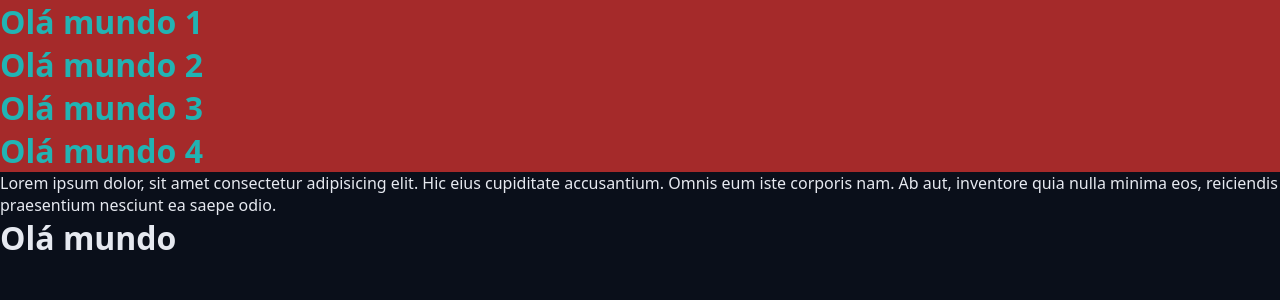
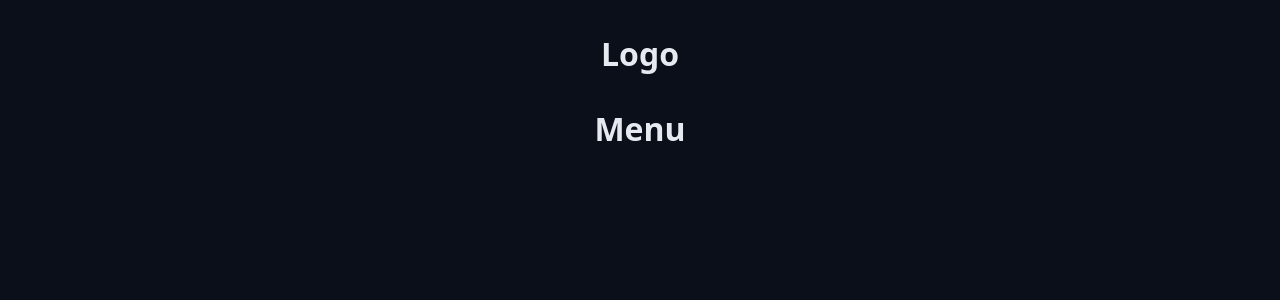
Before and after one commit to GuilhermeAdSilva/chronos-pomodoro, a React (Vite) app: page / in a window 1280 px wide. Shown: the top 300 px of the page. Built offline with nearby package versions, Linux system fonts and the light colour scheme.

Commit message:
feat: container

```diff
--- a/package.json
+++ b/package.json
@@ -10,6 +10,7 @@
     "preview": "vite preview"
   },
   "dependencies": {
+    "lucide-react": "^1.34.0",
     "react": "^19.2.8",
     "react-dom": "^19.2.8"
   },
--- a/src/App.tsx
+++ b/src/App.tsx
@@ -1,6 +1,6 @@
 import './styles/theme.css';
 import './styles/global.css';
-
+import { Container } from './components/Container';
 import { Heading } from './components/Heading';
 
 export function App() {
@@ -8,17 +8,12 @@
 
   return (
     <>
-      {' '}
-      {/* react fragment */}
-      <Heading attr={123}>Olá mundo 1</Heading>
-      <Heading>Olá mundo 2</Heading>
-      <Heading>Olá mundo 3</Heading>
-      <Heading>Olá mundo 4</Heading>
-      <p>
-        Lorem ipsum dolor, sit amet consectetur adipisicing elit. Hic eius
-        cupiditate accusantium. Omnis eum iste corporis nam. Ab aut, inventore
-        quia nulla minima eos, reiciendis praesentium nesciunt ea saepe odio.
-      </p>
+      <Container>
+        <Heading>Logo</Heading>
+      </Container>
+      <Container>
+        <Heading>Menu</Heading>
+      </Container>
     </>
   );
 }
--- /dev/null
+++ b/src/components/Container.module.css
@@ -0,0 +1,12 @@
+.container-fluid {
+  max-width: auto;
+}
+
+.container {
+  max-width: 98rem;
+  margin: 0 auto;
+}
+
+.content {
+  margin: 3.2rem;
+}
--- /dev/null
+++ b/src/components/Container.tsx
@@ -0,0 +1,13 @@
+import styles from './Container.module.css'
+
+type ContainerProps = {
+  children: React.ReactNode;
+};
+
+export function Container({ children }: ContainerProps) {
+  return (
+    <div className={styles.container}>
+      <div className={styles.content}>{children}</div>
+    </div>
+  );
+}
--- a/src/components/Heading.module.css
+++ b/src/components/Heading.module.css
@@ -1,7 +1,6 @@
 .heading {
-    background: brown;
+    display: flex;
+    align-items: center;
+    justify-content: center;
+    gap: 2.4rem;
 }
-
-.cor {
-    color: rgb(34, 179, 179);
-}
--- a/src/components/Heading.tsx
+++ b/src/components/Heading.tsx
@@ -1,7 +1,10 @@
+import type React from 'react';
 import styles from './Heading.module.css';
 
-export function Heading(props) {
-  return (
-    <h1 className={`${styles.heading} ${styles.cor}`}>{props.children}</h1>
-  );
+type HeadingProps = {
+  children: React.ReactNode;
+};
+
+export function Heading({ children }: HeadingProps) {
+  return <h1 className={`${styles.heading} ${styles.cor}`}>{children}</h1>;
 }
--- a/src/main.tsx
+++ b/src/main.tsx
@@ -5,6 +5,5 @@
 createRoot(document.getElementById('root')!).render(
   <StrictMode>
     <App />
-    <h1>Olá mundo</h1>
   </StrictMode>,
 );
```
Also changed, not shown: 1 other file (tests, documents, lock files or other folders).
